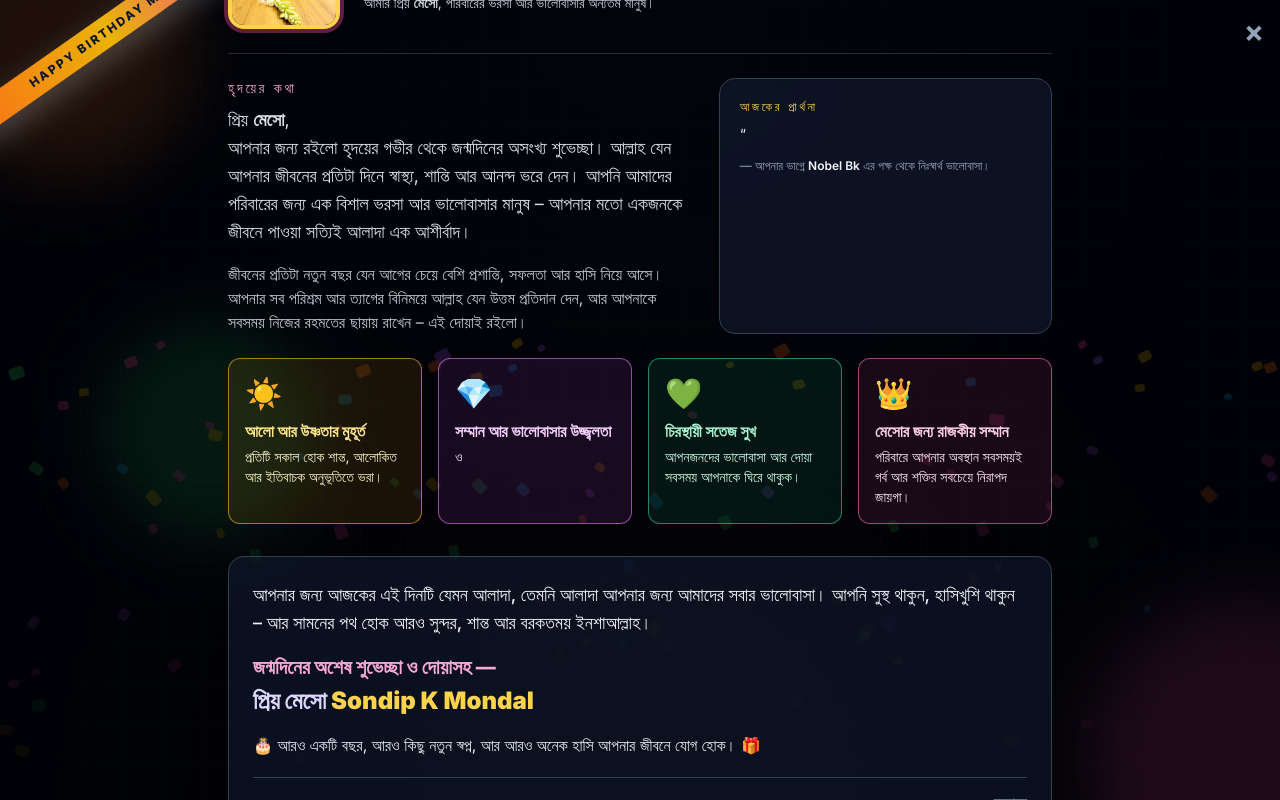
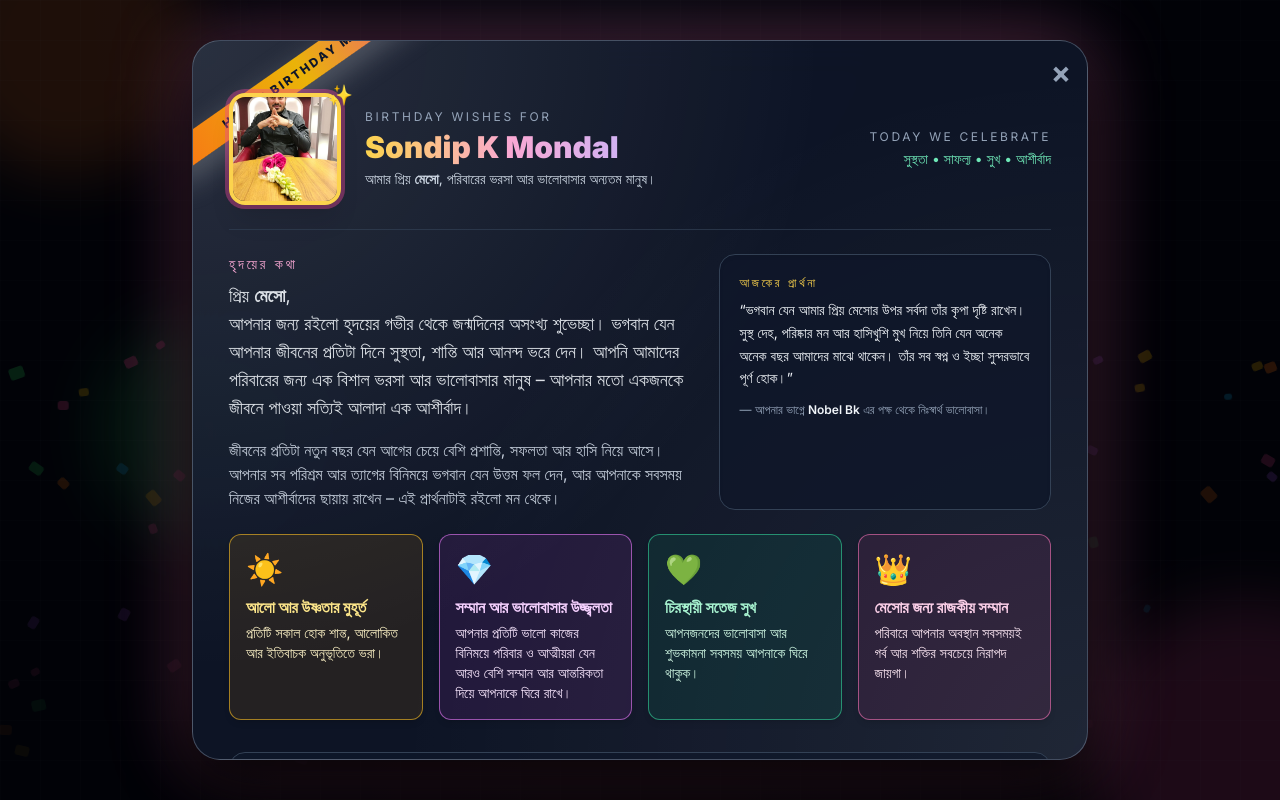
Before and after one commit to nobel-bk/Happy-birthday-, a plain HTML site: page index.html in a window 1280 px wide. Both pictures are taken after a click on the button "স্বাগতম 🎁". Drawn offline with nearby package versions, Linux system fonts and the light colour scheme.

Commit message:
Update index.html

```diff
--- a/index.html
+++ b/index.html
@@ -68,7 +68,8 @@
             animation-delay: 8s;
         }
 
-        @keyframes orbআল্লাহ, 100% { transform: translate3d(0, 0, 0); }
+        @keyframes orbFloat {
+            0%, 100% { transform: translate3d(0, 0, 0); }
             50%      { transform: translate3d(20px, -25px, 0); }
         }
 
@@ -187,7 +188,7 @@
                     প্রিয় <span class="font-semibold text-amber-200">মেসো</span>,
                     আপনাকে ঘিরেই সাজানো হয়েছে এই ছোট্ট ডিজিটাল দুনিয়া।
                     ভেতরে ঢুকলেই অপেক্ষা করছে শুধু আপনার জন্য বানানো
-                    বিশেষ বার্তা, দোয়া আর ভালোবাসা।
+                    বিশেষ বার্তা, প্রার্থনা আর ভালোবাসা।
                 </p>
                 <div class="flex justify-center mb-6">
                     <button id="welcome-btn"
@@ -196,7 +197,7 @@
                     </button>
                 </div>
                 <p class="text-xs text-slate-400 text-center">
-                    আপনার ভাগ্নে <span class="font-semibold text-slate-100">Nobel Bk</span> – আন্তরিক ভালোবাসা ও দোয়াসহ।
+                    আপনার ভাগ্নে <span class="font-semibold text-slate-100">Nobel Bk</span> – আন্তরিক ভালোবাসা ও শুভেচ্ছাসহ।
                 </p>
             </div>
         </div>
@@ -227,7 +228,7 @@
                     <div class="flex items-center gap-4 md:gap-6">
                         <div class="relative">
                             <div class="absolute -top-3 -right-3 text-xl">✨</div>
-                            <!-- এখানে postimg এর লিংক বসানো হলো -->
+                            <!-- এখানে নিজের ইমেজ ফাইলের নাম/লিংক দাও -->
                             <img src="FB_IMG_1763745521346.jpg"
                                 alt="Sondip K Mondal"
                                 class="w-24 h-24 md:w-28 md:h-28 rounded-2xl object-cover border-4 border-amber-300 shadow-xl ring-4 ring-pink-500/40">
@@ -250,7 +251,7 @@
                             today we celebrate
                         </p>
                         <p class="text-sm text-emerald-300">
-                            সুস্থতা • সাফল্য • সুখ • দোয়া
+                            সুস্থতা • সাফল্য • সুখ • আশীর্বাদ
                         </p>
                     </div>
                 </div>
@@ -266,15 +267,15 @@
                         <p class="text-base md:text-lg text-slate-100/90 mb-4 leading-relaxed">
                             প্রিয় <span class="font-semibold">মেসো</span>,<br/>
                             আপনার জন্য রইলো হৃদয়ের গভীর থেকে জন্মদিনের অসংখ্য শুভেচ্ছা।
-                            আল্লাহ যেন আপনার জীবনের প্রতিটা দিনে স্বাস্থ্য, শান্তি আর আনন্দ ভরে দেন।
+                            ভগবান যেন আপনার জীবনের প্রতিটা দিনে সুস্থতা, শান্তি আর আনন্দ ভরে দেন।
                             আপনি আমাদের পরিবারের জন্য এক বিশাল ভরসা আর ভালোবাসার মানুষ –
                             আপনার মতো একজনকে জীবনে পাওয়া সত্যিই আলাদা এক আশীর্বাদ।
                         </p>
                         <p class="text-sm md:text-base text-slate-300/95 leading-relaxed">
                             জীবনের প্রতিটা নতুন বছর যেন আগের চেয়ে বেশি প্রশান্তি,
                             সফলতা আর হাসি নিয়ে আসে। আপনার সব পরিশ্রম আর ত্যাগের বিনিময়ে
-                            আল্লাহ যেন উত্তম প্রতিদান দেন, আর আপনাকে সবসময় নিজের রহমতের
-                            ছায়ায় রাখেন – এই দোয়াই রইলো।
+                            ভগবান যেন উত্তম ফল দেন, আর আপনাকে সবসময় নিজের আশীর্বাদের
+                            ছায়ায় রাখেন – এই প্রার্থনাটাই রইলো মন থেকে।
                         </p>
                     </div>
 
@@ -284,7 +285,9 @@
                             আজকের প্রার্থনা
                         </p>
                         <p class="text-sm text-slate-100 leading-relaxed mb-3">
-                            “
+                            “ভগবান যেন আমার প্রিয় মেসোর উপর সর্বদা তাঁর কৃপা দৃষ্টি রাখেন।
+                            সুস্থ দেহ, পরিষ্কার মন আর হাসিখুশি মুখ নিয়ে তিনি যেন অনেক অনেক
+                            বছর আমাদের মাঝে থাকেন। তাঁর সব স্বপ্ন ও ইচ্ছা সুন্দরভাবে পূর্ণ হোক।”
                         </p>
                         <p class="text-xs text-slate-400">
                             — আপনার ভাগ্নে <span class="text-slate-100 font-semibold">Nobel Bk</span> এর পক্ষ থেকে নিঃস্বার্থ ভালোবাসা।
@@ -310,7 +313,8 @@
                             সম্মান আর ভালোবাসার উজ্জ্বলতা
                         </h4>
                         <p class="text-xs md:text-sm text-fuchsia-100 mt-1">
-                            ও
+                            আপনার প্রতিটি ভালো কাজের বিনিময়ে পরিবার ও আত্মীয়রা যেন
+                            আরও বেশি সম্মান আর আন্তরিকতা দিয়ে আপনাকে ঘিরে রাখে।
                         </p>
                     </div>
 
@@ -320,7 +324,7 @@
                             চিরস্থায়ী সতেজ সুখ
                         </h4>
                         <p class="text-xs md:text-sm text-emerald-100 mt-1">
-                            আপনজনদের ভালোবাসা আর দোয়া সবসময় আপনাকে ঘিরে থাকুক।
+                            আপনজনদের ভালোবাসা আর শুভকামনা সবসময় আপনাকে ঘিরে থাকুক।
                         </p>
                     </div>
 
@@ -341,11 +345,11 @@
                         আপনার জন্য আজকের এই দিনটি যেমন আলাদা,
                         তেমনি আলাদা আপনার জন্য আমাদের সবার ভালোবাসা।
                         আপনি সুস্থ থাকুন, হাসিখুশি থাকুন –
-                        আর সামনের পথ হোক আরও সুন্দর, শান্ত আর বরকতময় ইনশাআল্লাহ।
+                        আর সামনের পথ হোক আরও সুন্দর, শান্ত আর সুখের, ভগবানের আশীর্বাদে।
                     </p>
 
                     <p class="text-lg md:text-xl font-extrabold text-pink-300 mb-1">
-                        জন্মদিনের অশেষ শুভেচ্ছা ও দোয়াসহ —
+                        জন্মদিনের অশেষ শুভেচ্ছা ও শুভকামনাসহ —
                     </p>
                     <p class="text-xl md:text-2xl font-black text-violet-200 mb-4">
                         প্রিয় মেসো <span class="text-amber-300">Sondip K Mondal</span>
@@ -398,7 +402,7 @@
             iframe.src =
                 `https://www.youtube.com/embed/${videoId}` +
                 `?autoplay=1&loop=1&playlist=${videoId}&controls=0&modestbranding=1&rel=0`;
-            iframe.setAttribute("allow", "autoplay");
+            iframe.setAttribute("allow", "autoplay; encrypted-media");
             iframe.setAttribute("frameborder", "0");
             iframe.style.width = "0";
             iframe.style.height = "0";
@@ -414,6 +418,7 @@
         }
 
         function createConfetti() {
+            confettiHolder.innerHTML = "";
             for (let i = 0; i < 90; i++) {
                 const confetti = document.createElement('div');
                 confetti.className = 'confetti';
@@ -436,7 +441,6 @@
             welcomePage.classList.add('opacity-0');
 
             // ক্লিকের পর YouTube মিউজিক চালু
-                      // ক্লিকের পর YouTube মিউজিক চালু
             playYouTubeBackground();
 
             setTimeout(() => {
@@ -459,8 +463,6 @@
             birthdayModal.classList.add('opacity-0', 'pointer-events-none');
             confettiHolder.classList.add('hidden');
             confettiHolder.innerHTML = '';
-
-            // মোডাল বন্ধের সময় মিউজিক বন্ধ
             stopYouTubeBackground();
         });
     </script>
```
